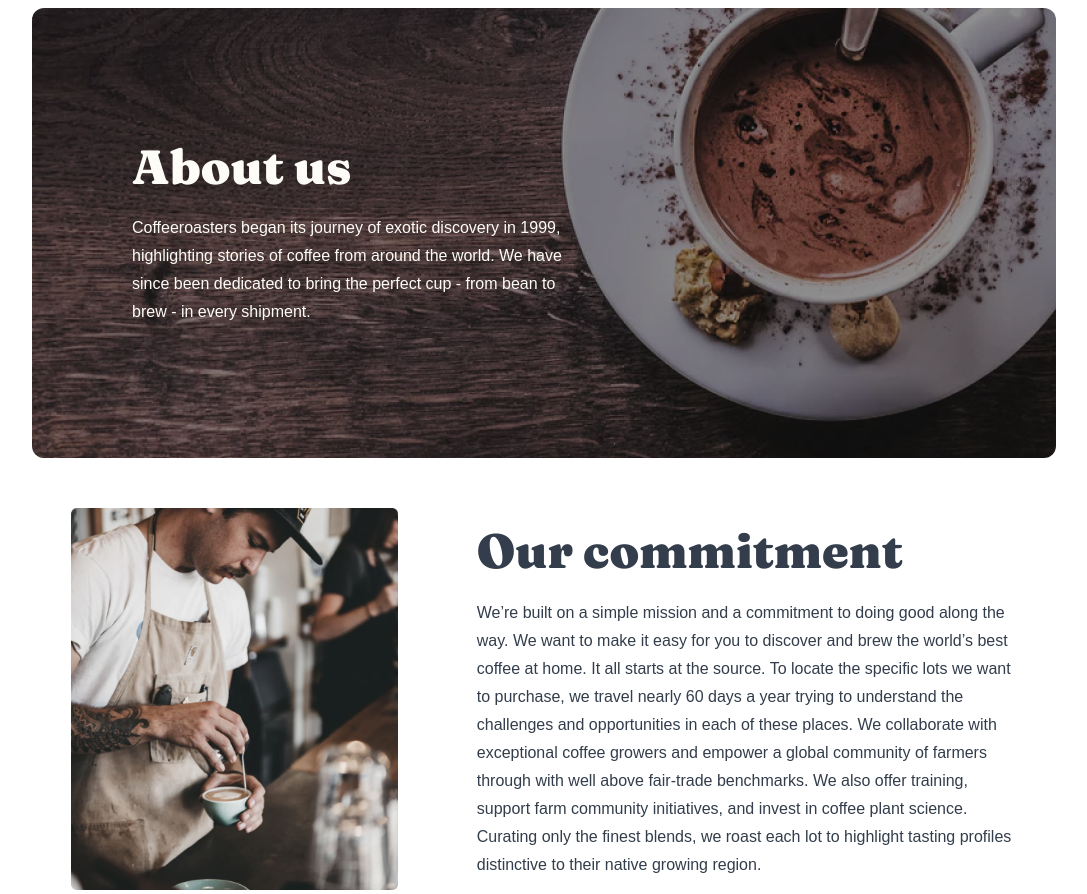
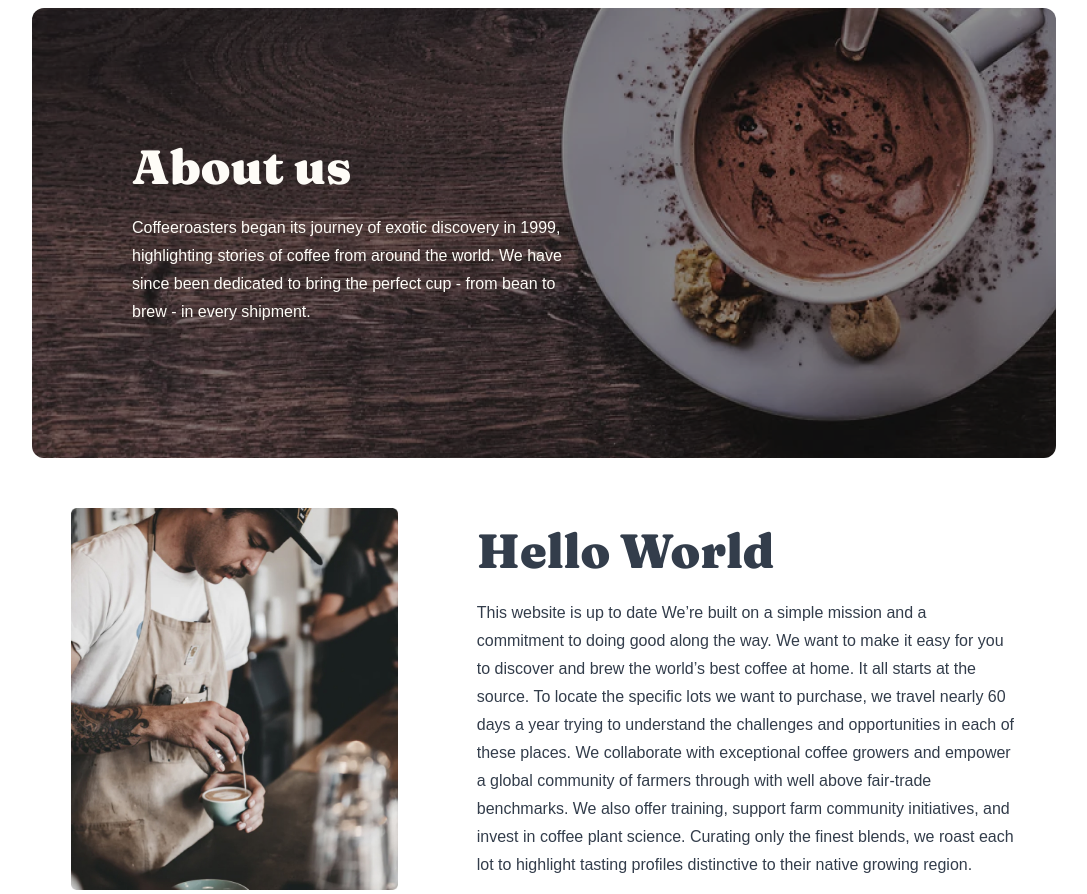
Before and after one commit to boriyevv/coffeee, a plain HTML site: page index.html in a window 1280 px wide. Shown: the part 65-959 px from the top of the page, without its empty margins (96-1183 px from the left). Drawn offline with Linux system fonts and the light colour scheme.

Commit message:
site is updated

```diff
--- a/index.html
+++ b/index.html
@@ -49,8 +49,8 @@
 
                 <!-- <img src="./images/Bitmap.jpg" alt=""> -->
                 <div class="main-content">
-                    <h2 class="main-title">Our commitment</h2>
-                    <p class="main-text">We’re built on a simple mission and a commitment to doing good along the way. We want to make it easy for you to discover and brew the world’s best coffee at home. It all starts at the source. To locate the specific lots we want to purchase, we travel nearly 60 days a year trying to understand the challenges and opportunities in each of these places. We collaborate with exceptional coffee growers and empower a global community of farmers through with well above fair-trade benchmarks. We also offer training, support farm community initiatives, and invest in coffee plant science. Curating only the finest blends, we roast each lot to highlight tasting profiles distinctive to their native growing region.</p>
+                    <h2 class="main-title">Hello World</h2>
+                    <p class="main-text">This website is up to date We’re built on a simple mission and a commitment to doing good along the way. We want to make it easy for you to discover and brew the world’s best coffee at home. It all starts at the source. To locate the specific lots we want to purchase, we travel nearly 60 days a year trying to understand the challenges and opportunities in each of these places. We collaborate with exceptional coffee growers and empower a global community of farmers through with well above fair-trade benchmarks. We also offer training, support farm community initiatives, and invest in coffee plant science. Curating only the finest blends, we roast each lot to highlight tasting profiles distinctive to their native growing region.</p>
                 </div>
             </div>
         </div>
```
